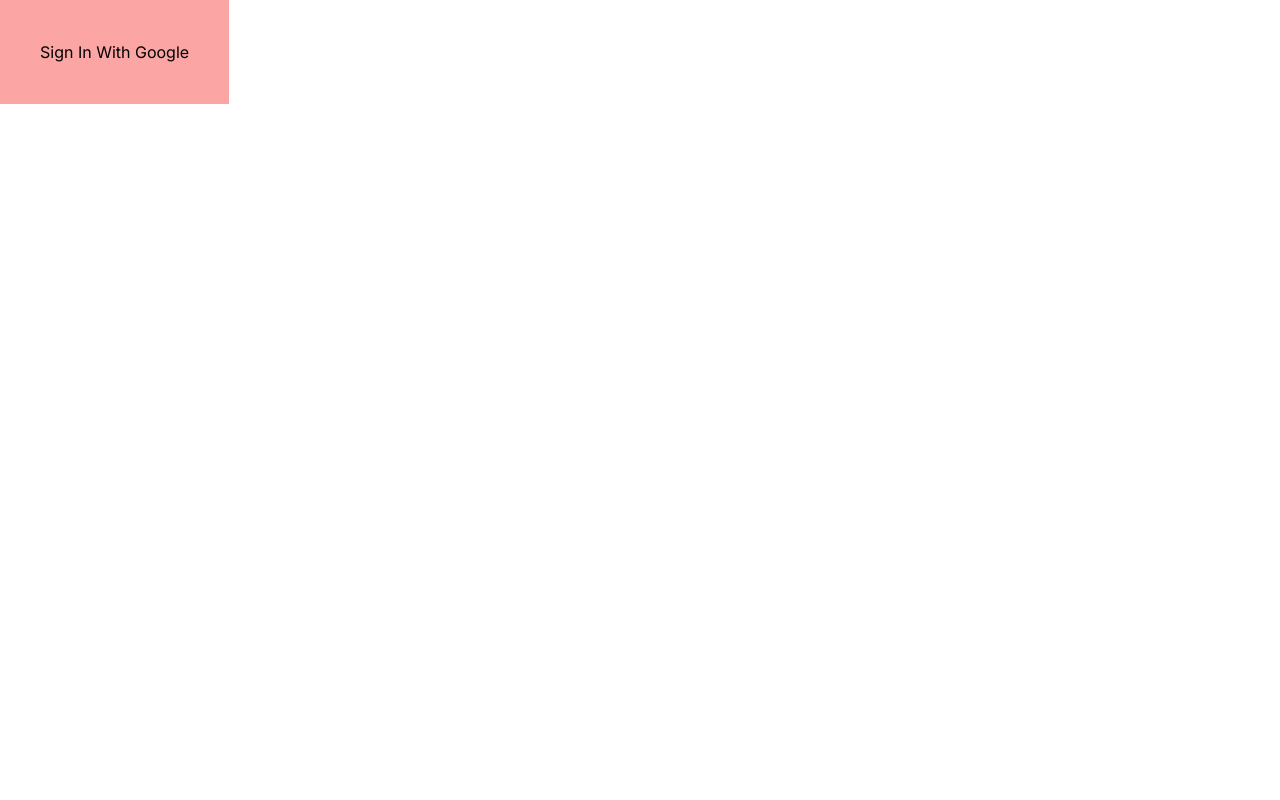
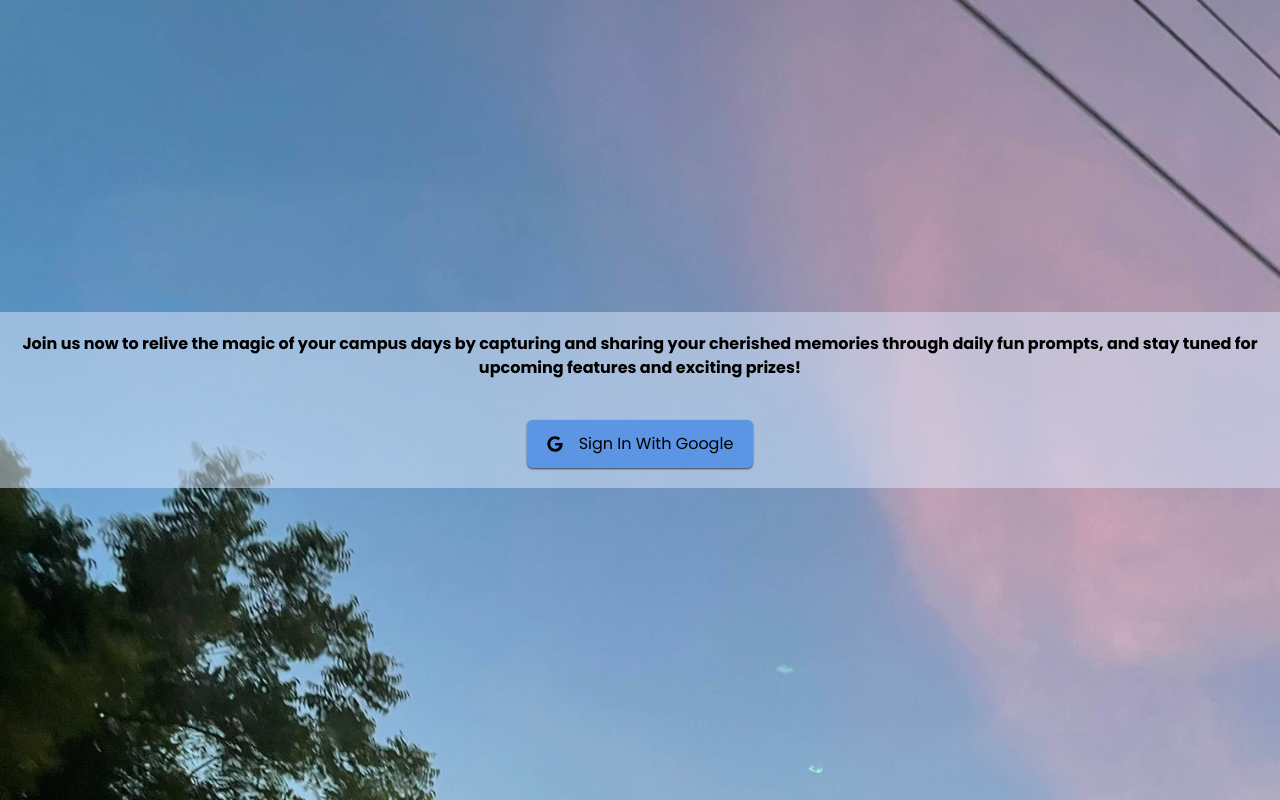
Before and after one commit to candyd-tech/web-app, a Next.js app: page /login in a window 1280 px wide. Built offline with nearby package versions, Linux system fonts and the light colour scheme; no server answers; sample sign-in values are in the browser's storage.

Commit message:
login page revamp

```diff
--- a/pages/login.tsx
+++ b/pages/login.tsx
@@ -1,22 +1,40 @@
 import { signInWithGoogle } from '@/components/firebase';
-import { Inter } from 'next/font/google'
+import { Poppins } from 'next/font/google'
 import { useRouter } from 'next/router';
+import { FaGoogle } from 'react-icons/fa';
 
-const inter = Inter({ subsets: ['latin'] })
+const inter = Poppins({
+  weight: ['100', '200', '300', '400', '500', '600', '700', '800'],
+  subsets: [ 'latin' ]
+});
+
 
 export default function Auth() {
   const router = useRouter()
   return (
     <main
-      className={`min-h-screen ${inter.className}`}
+      className={`bg-[url(/login_bg.jpg)] bg-cover min-h-screen
+      ${inter.className} flex items-center justify-center `}
     >
-      <button onClick={
-        () => {
-          signInWithGoogle(); router.push("/profile")
-        }
-      } className="p-10 bg-red-300">
-        Sign In With Google
-      </button>
+      <div className="p-5 flex flex-col h-full gap-10
+        items-center justify-center bg-blue-100 bg-opacity-50 "
+      >
+        <h1 className={`font-bold text-center`}>Join us now to relive the magic of your campus days by capturing and sharing your cherished memories through daily fun prompts, and stay tuned for upcoming features and exciting prizes!</h1>
+        <button onClick={
+          () => {
+            signInWithGoogle(); router.push("/profile")
+          }} className="px-5 bg-[#5c95e3]
+            flex items-center gap-4 shadow-gray-700
+            shadow-sm rounded-md"
+        >
+          <div className="h-full py-3">
+            <p> <FaGoogle /> </p>
+          </div>
+          <p className="py-3">
+            Sign In With Google
+          </p>
+        </button>
+      </div>
     </main>
   );
 }
--- a/styles/profile.module.scss
+++ b/styles/profile.module.scss
@@ -4,6 +4,7 @@
 .profile_container {
   width: 100%;
   background: url(/bg_profile.png);
+  background-repeat: repeat-x;
 
   @include media-medium {
     width: 70%;
@@ -117,7 +118,7 @@
 
 .empty_gallery {
   width: 100%;
-  min-height: 10rem;
+  min-height: 20rem;
   padding: 0.5rem 1rem;
   background: white;
 
@@ -132,9 +133,9 @@
 
 .gallery {
   display: grid;
+  min-height: 20rem;
   justify-content: center;
   width: 100%;
-  min-height: 20rem;
 
   @include media-medium {
     width: 90%;
```
Also changed, not shown: public/login_bg.jpg (added).
